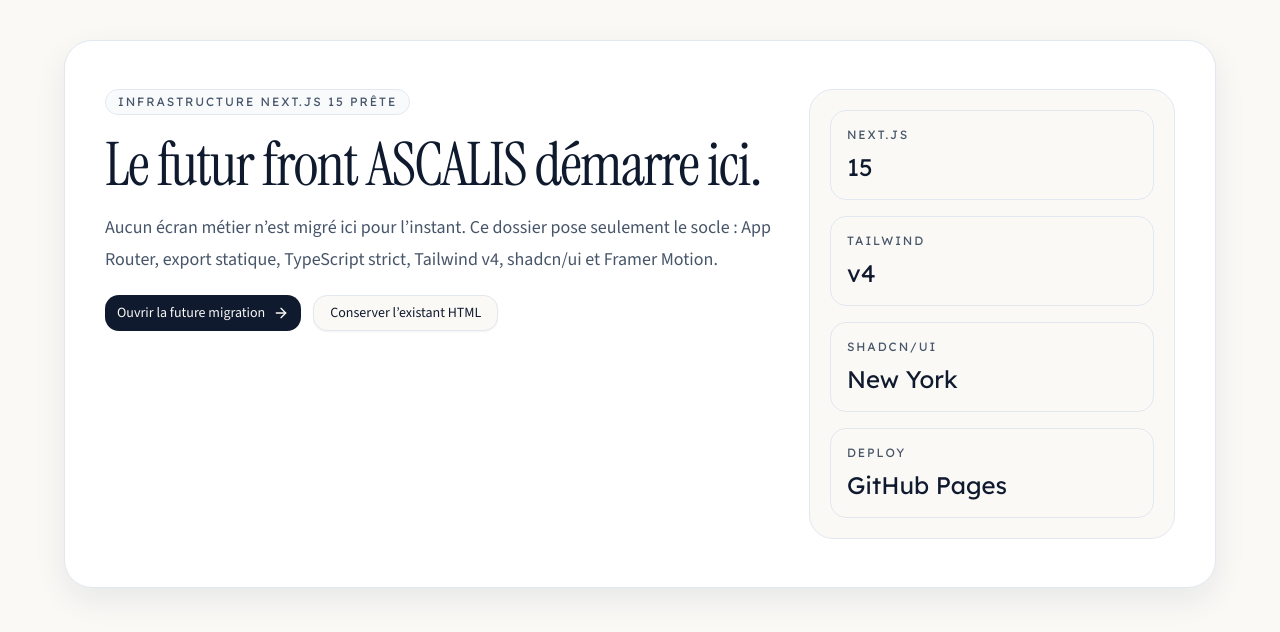
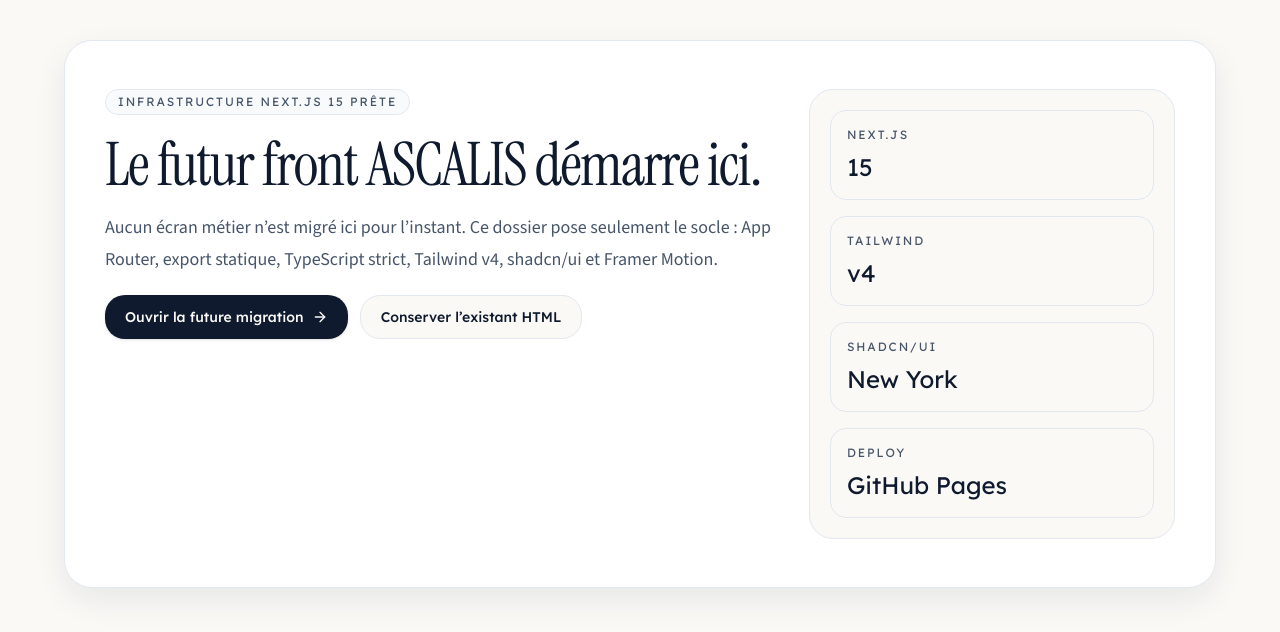
Before and after one commit to Yuyuops/ascalis-site, a Next.js app in the folder next-app/: page / in a window 1280 px wide. Shown: the top 632 px of the page. Built offline with nearby package versions, Linux system fonts and the light colour scheme.

Commit message:
feat(next-app): add shadcn button component

```diff
--- /dev/null
+++ b/next-app/components/ui/button.tsx
@@ -0,0 +1,52 @@
+import * as React from "react";
+import { Slot } from "@radix-ui/react-slot";
+import { cva, type VariantProps } from "class-variance-authority";
+
+import { cn } from "@/lib/utils";
+
+const buttonVariants = cva(
+  "inline-flex items-center justify-center whitespace-nowrap rounded-xl font-heading text-sm font-medium transition-all disabled:pointer-events-none disabled:opacity-50 outline-none focus-visible:ring-2 focus-visible:ring-ring focus-visible:ring-offset-2 focus-visible:ring-offset-background",
+  {
+    variants: {
+      variant: {
+        default: "bg-primary text-primary-foreground shadow-sm hover:opacity-95",
+        outline: "border border-border bg-background text-foreground hover:bg-secondary",
+        secondary: "bg-secondary text-secondary-foreground hover:bg-secondary/80",
+        ghost: "text-foreground hover:bg-secondary",
+      },
+      size: {
+        default: "h-11 px-5 py-2",
+        sm: "h-9 rounded-lg px-3",
+        lg: "h-12 rounded-2xl px-6",
+        icon: "size-10",
+      },
+    },
+    defaultVariants: {
+      variant: "default",
+      size: "default",
+    },
+  }
+);
+
+function Button({
+  className,
+  variant,
+  size,
+  asChild = false,
+  ...props
+}: React.ComponentProps<"button"> &
+  VariantProps<typeof buttonVariants> & {
+    asChild?: boolean;
+  }) {
+  const Comp = asChild ? Slot : "button";
+
+  return (
+    <Comp
+      data-slot="button"
+      className={cn(buttonVariants({ variant, size, className }))}
+      {...props}
+    />
+  );
+}
+
+export { Button, buttonVariants };
```
